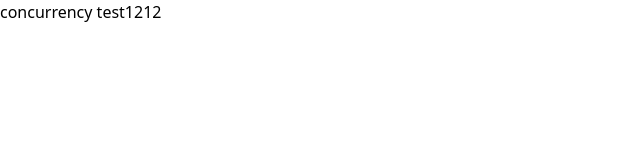
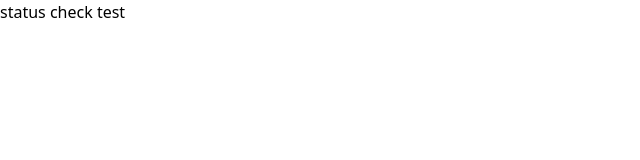
Before and after one commit to smd995/codeit-cicd, a Next.js app: page / in a window 1280 px wide. Shown: the top 160 px of the page, without its empty margins (0-640 px from the left). Built offline with nearby package versions, Linux system fonts and the light colour scheme.

Commit message:
status check

```diff
--- a/src/app/page.tsx
+++ b/src/app/page.tsx
@@ -1,3 +1,3 @@
 export default function Home() {
-  return <>concurrency test1212</>;
+  return <>status check test</>;
 }
```
